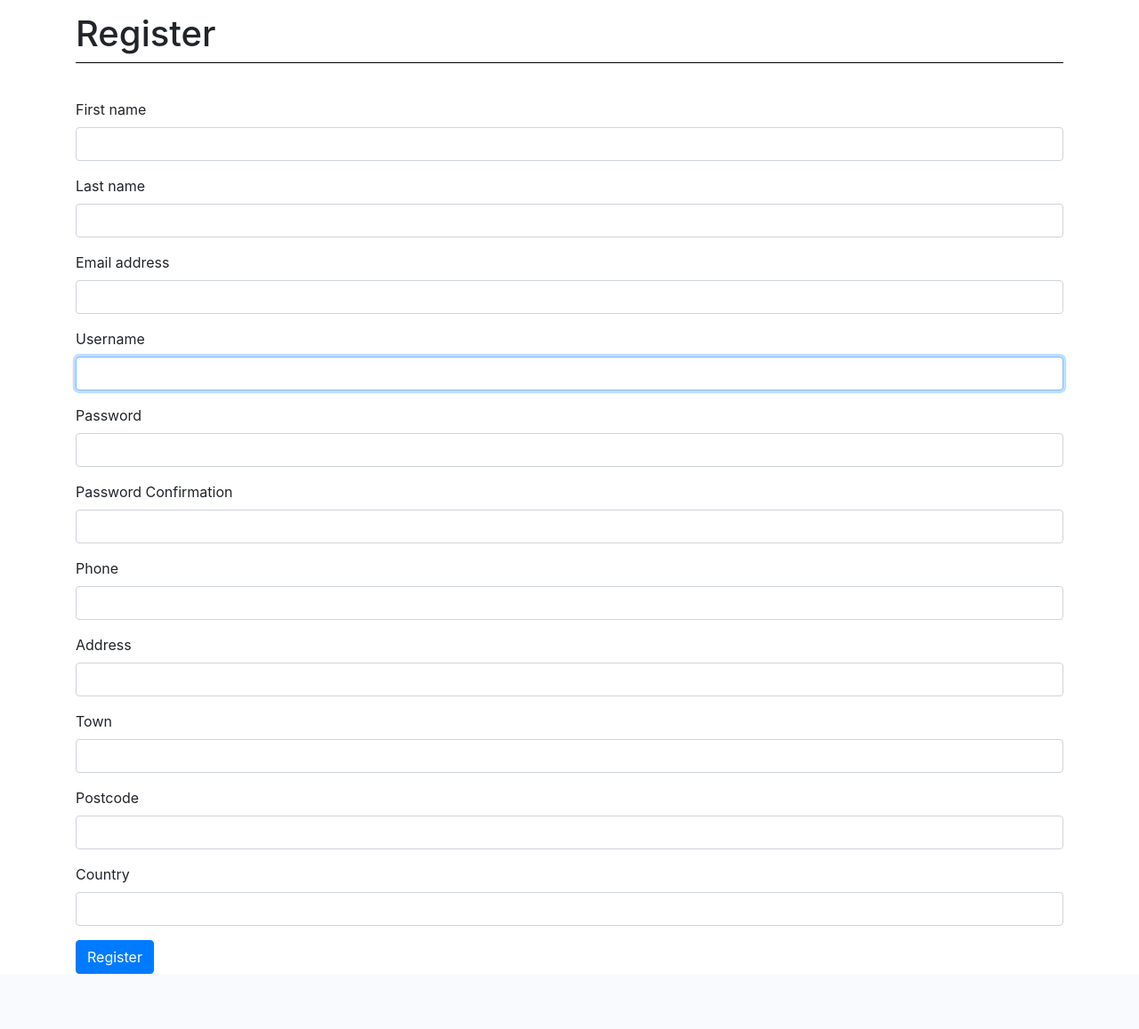
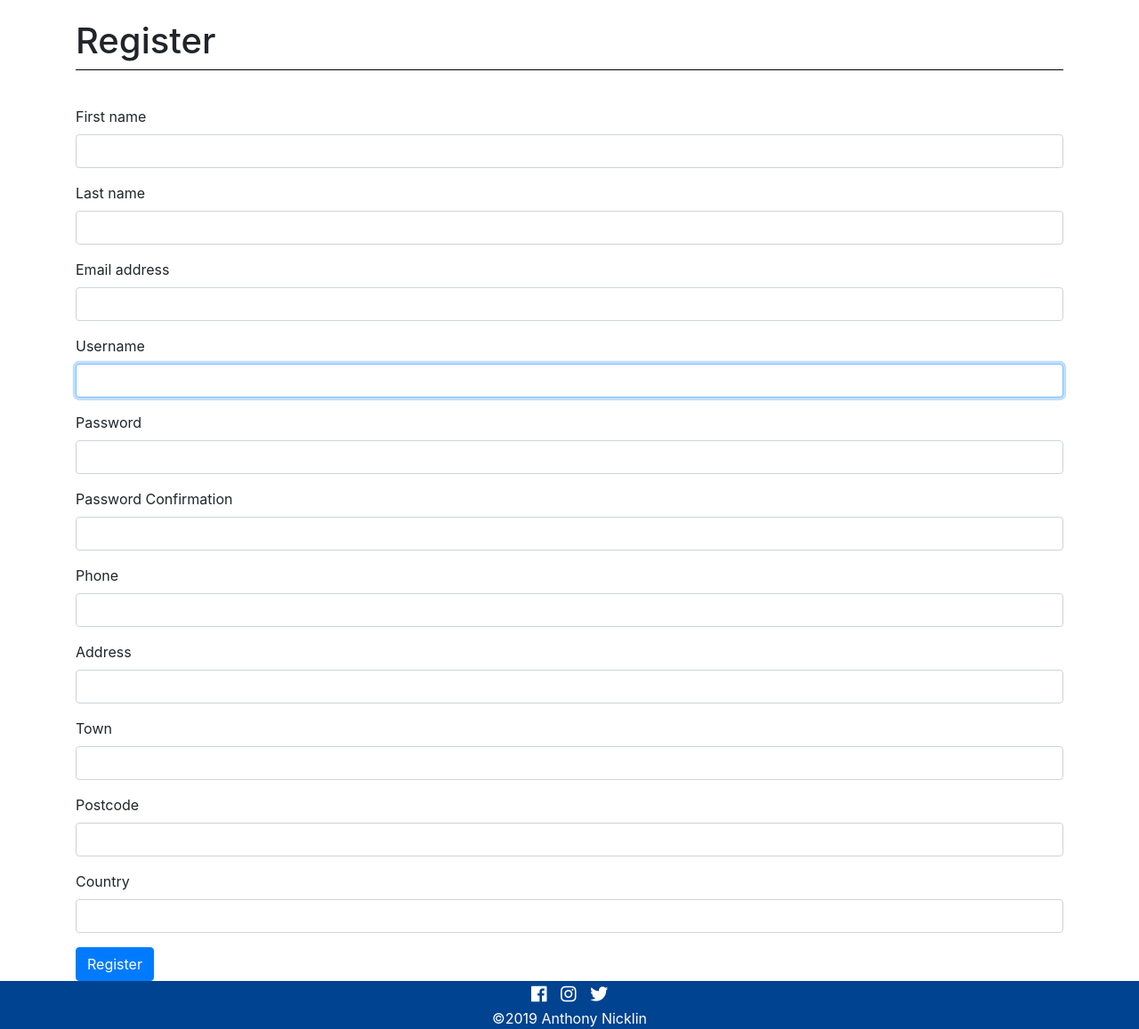
Before and after one commit to AnthonyNicklin/newage-auctions, a Django app: page /accounts/register/ in a window 1280 px wide. Shown: the part 58-1215 px from the top of the page at 89% size. Before the commit the page ends 1153 px from the top, so only its background shows below. Run offline with Django 3.2, Linux system fonts and the light colour scheme; parts of the project's set-up code (start-up, migrations or seed data) failed here and were passed over; some libraries are stand-ins or nearby versions.

Commit message:
Styling, padding and layout worked on

```diff
--- a/static/css/custom.css
+++ b/static/css/custom.css
@@ -7,10 +7,44 @@
     color: #ffffff;
 }
 
+/*---------------------------Background Image*/
+/* Backgroud image. Free for commercial use from https://pixabay.com/photos/adventure-treasure-map-old-world-map-2528477/ */
+#landing-picture {
+    background-position: center;
+    background-repeat: no-repeat;
+    background-size: cover;
+    width: 100%;
+    height: 250px;
+    transition: all .3s ease-in-out;
+    -moz-transition: all .3s ease-in-out;
+    -webkit-transition: all .3s ease-in-out;
+    -o-transition: all .3s ease-in-out; }
+
 /*---------------------------------------------------------------- Headings */
 #page-heading {
     border-bottom: 1px solid #000000;
     margin-bottom: 2.5rem;
+    margin-top: 5rem;
+}
+
+/*---------------------------------------------------------------- Index */
+.category-box {
+    font-size: 2.5rem;
+    border: 1px solid #000000;
+    border-radius: 1rem;
+    height: 8rem;
+    padding-top: 2rem;
+    margin-top: 2rem;
+}
+.card {
+    margin: 1rem 0rem 0rem 2.5rem;
+    height: 250px
+}
+.card-img {
+    height: 250px;
+}
+.card-img-top {
+    height: 15rem;
 }
 
 /*---------------------------------------------------------------- Lot */
@@ -101,3 +135,43 @@
 .checkout-contents {
     padding: 1rem;
 }
+
+/*---------------------------Footer*/
+#footer {
+    background-color: #004390;
+    text-align: center;
+    display: block;
+}
+.copyright a {
+    color: #ffffff;
+}
+.social-links a {
+    color: #ffffff;
+    font-size: 20px;
+    padding: 5px 5px 5px 5px;
+    text-decoration: none;
+}
+
+.social-links a .fa-facebook-f:hover {
+    color: #3b5998;
+}
+
+.social-links a .fa-instagram:hover {
+    color: #833AB4;
+}
+.social-links a .fa-twitter:hover {
+    color: #1da1f2;
+}
+
+/*---------------------------------------------------------------------------------------Media Queries*/
+@media (min-width: 767px) {
+    #landing-picture {
+        height: 400px;
+    }
+    .category-box {
+        font-size: 2rem;
+        height: 7rem;
+        padding-top: 2rem;
+        margin: 1rem;
+    }
+}
--- a/templates/base.html
+++ b/templates/base.html
@@ -82,10 +82,36 @@
             </div>
         {% endif %}
 
-        <br>
         <div class="mt-5">
             {% block content %}{% endblock %}
         </div>
+    <!--Footer-->
+    <footer id="footer">
+        <div class="container">
+            <div class="social-links">
+
+                <a href="https://facebook.com" target="_blank">
+                <i class="fab fa-facebook-f"></i>
+                </a>
+                <a href="https://instagram.com" target="_blank">
+                <i class="fab fa-instagram"></i>
+                </a>
+                <a href="https://twitter.com" target="_blank">
+                <i class="fab fa-twitter"></i>
+                </a>
+
+            </div>
+            <!--./social-links-->
+
+            <div class="copyright">
+                <a href="https://github.com/AnthonyNicklin" target="_blank">&copy;2019 Anthony Nicklin</a>
+            </div>
+            <!--./copyright-->
+
+        </div>
+        <!--./container-->
+    </footer>
+    <!--End of footer-->
 
     <!--Scripts-->
     <!--JQuery-->
@@ -97,6 +123,9 @@
     <!--Stripe JS -->
     {% block head_js %}
     {% endblock %}
+    <!--Custom JS-->
+    <script src="{% static 'js/custom.js' %}" type="text/javascript"></script>
+
 </body>
 
 </html>
```
Also changed, not shown: templates/index.html (+68 -3 lines).
